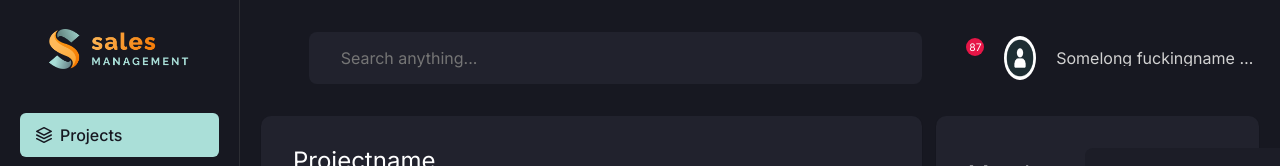
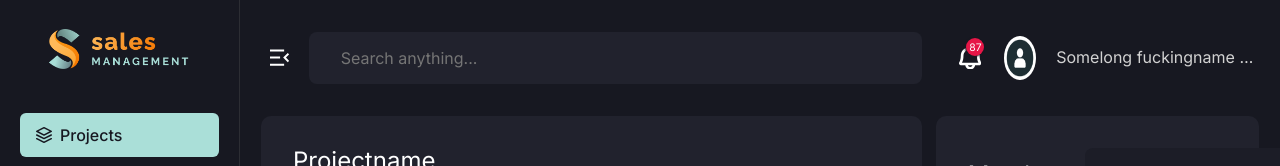
Before and after one commit to am-moving-lightspeed/configuration-dashboard, an Angular app in the folder client/: page / in a window 1280 px wide. Shown: the top 166 px of the page. Built offline with nearby package versions, Linux system fonts and the light colour scheme.

Commit message:
Layout improvement

```diff
--- a/client/src/app/app.component.css
+++ b/client/src/app/app.component.css
@@ -7,23 +7,18 @@
 }
 
 .main-container {
-  flex: 1 1 100%;
+  flex-basis: 100%;
+  max-height: 100%;
 }
 
-.main-container main {
-  padding: 21px;
-  padding-top: 0;
+.main-container > * {
+  padding: 0 21px;
 }
 
-#main-content {
-  grid-column: span 8;
-}
-
-#additional-details {
+.aside-content {
   position: sticky;
   top: 116px;
   right: 0;
 
-  grid-column: span 4;
   height: min-content;
 }
--- a/client/src/app/app.component.html
+++ b/client/src/app/app.component.html
@@ -1,12 +1,12 @@
 <app-nav></app-nav>
 <div class="main-container">
-  <header></header>
-  <main class="grid-12col">
-    <section id="main-content">
-      <h2 class="invisible">Main content</h2> <!-- dynamic? -->
+  <app-header></app-header>
+  <main class="common-grid-container">
+    <section class="main-content common-grid-container__main">
+      <h2 class="invisible">Main content</h2>
       <app-projects></app-projects>
     </section>
-    <aside id="additional-details">
+    <aside class="aside-content common-grid-container__aside">
       <app-members-widget></app-members-widget>
     </aside>
   </main>
--- a/client/src/app/header/header.component.css
+++ b/client/src/app/header/header.component.css
@@ -5,39 +5,40 @@
   z-index: 1000;
 
   display: flex;
+  width: 100%;
+}
+
+.header {
+  display: flex;
   align-items: center;
-  padding: 21px;
 
-  width: 100%;
+  flex-basis: 100%;
   height: 116px;
   background-color: var(--color-main-bg);
 }
 
-.header-content-container {
-  width: 100%;
-  height: 100%;
+.header-container {
   color: var(--color-text-heading);
 }
 
-.header-content-search {
+.header-search {
   display: flex;
   justify-content: space-between;
   align-items: center;
-  grid-column: span 8;
 }
 
-.header-content-profile {
+.header-profile {
   display: flex;
   justify-content: right;
   align-items: center;
   grid-column: span 4;
 }
 
-.header-content-profile > * {
+.header-profile > * {
   margin-left: 20px;
 }
 
-.notification-counter {
+.header-profile__notification-counter {
   position: absolute;
   right: 0;
   top: 0;
@@ -52,10 +53,10 @@
   font-size: 0.65rem;
   background-color: var(--color-notification-counter);
   border-radius: 50%;
-  box-shadow: -1px 1px 0 0 var(--color-main-bg);
+  box-shadow: -1px 1px 2px 0 var(--color-main-bg);
 }
 
-.avatar-wrapper {
+.header-profile__avatar-wrapper {
   display: flex;
   justify-content: center;
   align-items: center;
@@ -64,14 +65,15 @@
   height: 44px;
 }
 
-.avatar-wrapper img {
+.header-profile__avatar {
   width: 100%;
   height: 100%;
   border-radius: 50%;
 }
 
-.profile-name {
+.header-profile__name {
   max-width: 250px;
+  line-height: 1.2;
   color: var(--color-text-input);
 
   text-wrap: nowrap;
--- a/client/src/app/header/header.component.html
+++ b/client/src/app/header/header.component.html
@@ -1,18 +1,20 @@
-<div class="header-content-container grid-12col">
-  <div class="header-content-search">
+<header class="header">
+  <div class="header-container common-grid-container">
+    <div class="header-search common-grid-container__main">
       <button appIconBtn>
-      <app-svg-icon name="hide-nav" width="1.2rem" height="1.2rem" />
+        <app-svg-icon name="header/hide-nav" width="1.2rem" height="1.2rem" />
       </button>
       <app-search placeholder="Search anything..."></app-search>
     </div>
-  <div class="header-content-profile">
+    <div class="header-profile common-grid-container__aside">
       <button appIconBtn>
-      <span class="notification-counter">87</span>
-      <app-svg-icon name="bell" width="1.4rem" height="1.4rem" />
+        <span class="header-profile__notification-counter">87</span>
+        <app-svg-icon name="header/bell" width="1.4rem" height="1.4rem" />
       </button>
-    <div class="avatar-wrapper">
-      <img src="avatar.png" alt="avatar" />
+      <div class="header-profile__avatar-wrapper">
+        <img class="header-profile__avatar" src="avatar.png" alt="avatar" />
       </div>
-    <span class="profile-name">Somelong fuckingname fuckingname</span>
+      <span class="header-profile__name">Somelong fuckingname fuckingname</span>
     </div>
   </div>
+</header>
--- a/client/src/app/header/header.component.ts
+++ b/client/src/app/header/header.component.ts
@@ -5,7 +5,7 @@ import { IconButtonComponent } from '../shared/icon-button/icon-button.component
 import { SearchComponent } from "../shared/search/search.component";
 
 @Component({
-  selector: 'header',
+  selector: 'app-header',
   standalone: true,
   imports: [SvgIconComponent, IconButtonComponent, SearchComponent],
   templateUrl: './header.component.html',
--- a/client/src/app/navigation/navigation.component.css
+++ b/client/src/app/navigation/navigation.component.css
@@ -4,7 +4,7 @@
   left: 0;
 
   flex: 0 0 240px;
-  height: 100vh;
+  min-height: 100%;
 }
 
 .nav-container {
--- a/client/src/app/shared/icon-button/icon-button.component.html
+++ b/client/src/app/shared/icon-button/icon-button.component.html
@@ -1 +1 @@
-<ng-content select="app-svg-icon,.notification-counter"></ng-content>
+<ng-content></ng-content>
--- a/client/src/reset.css
+++ b/client/src/reset.css
@@ -1,3 +1,13 @@
+*,
+*::before,
+*::after {
+  box-sizing: border-box;
+}
+html,
+body {
+  width: 100%;
+  height: 100%;
+}
 html,
 body,
 div,
--- a/client/src/styles.css
+++ b/client/src/styles.css
@@ -23,22 +23,12 @@
   --color-misc-blue: #24a6e3;
   --color-misc-pink: #e0bcdd;
 
-  box-sizing: border-box;
   font-family: Inter, sans-serif;
   -webkit-font-smoothing: antialiased;
 }
 
 body {
-  margin: 0;
   background-color: var(--color-main-bg);
-}
-
-h1,
-h2,
-p,
-ul {
-  margin: 0;
-  padding: 0;
 }
 
 h1 {
@@ -57,12 +47,19 @@ h2 {
   display: none;
 }
 
-.boxshadow-1px-black {
-  box-shadow: 0 1px 2px -1px #000;
-}
-
-.grid-12col {
+.common-grid-container {
   display: grid;
   grid-template-columns: repeat(12, 1fr);
   column-gap: 14px;
+
+  width: 100%;
+  height: 100%;
 }
+
+.common-grid-container__main {
+  grid-column: span 8;
+}
+
+.common-grid-container__aside {
+  grid-column: span 4;
+}
```
Lines whose indentation alone changed are shown as unchanged.
